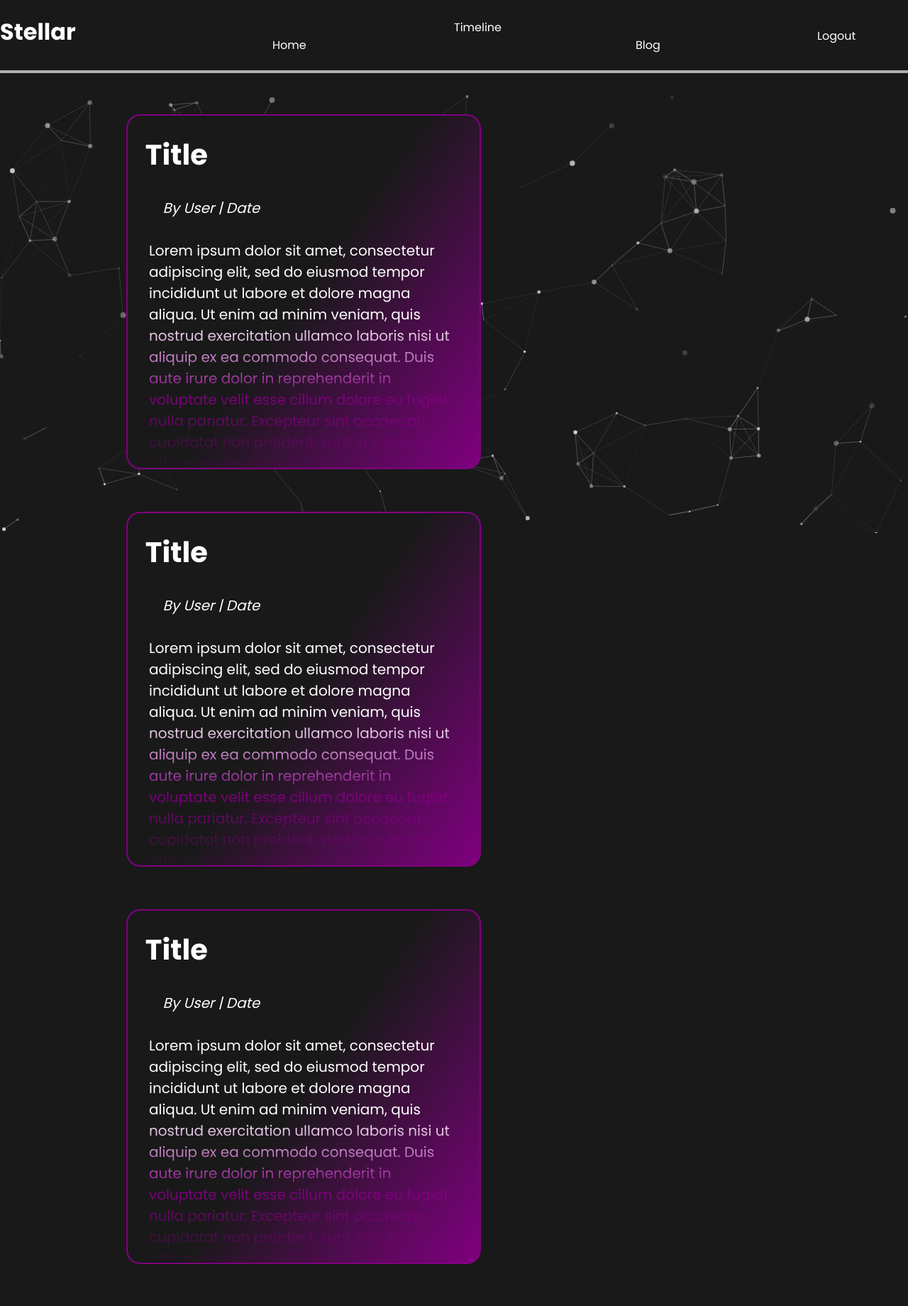
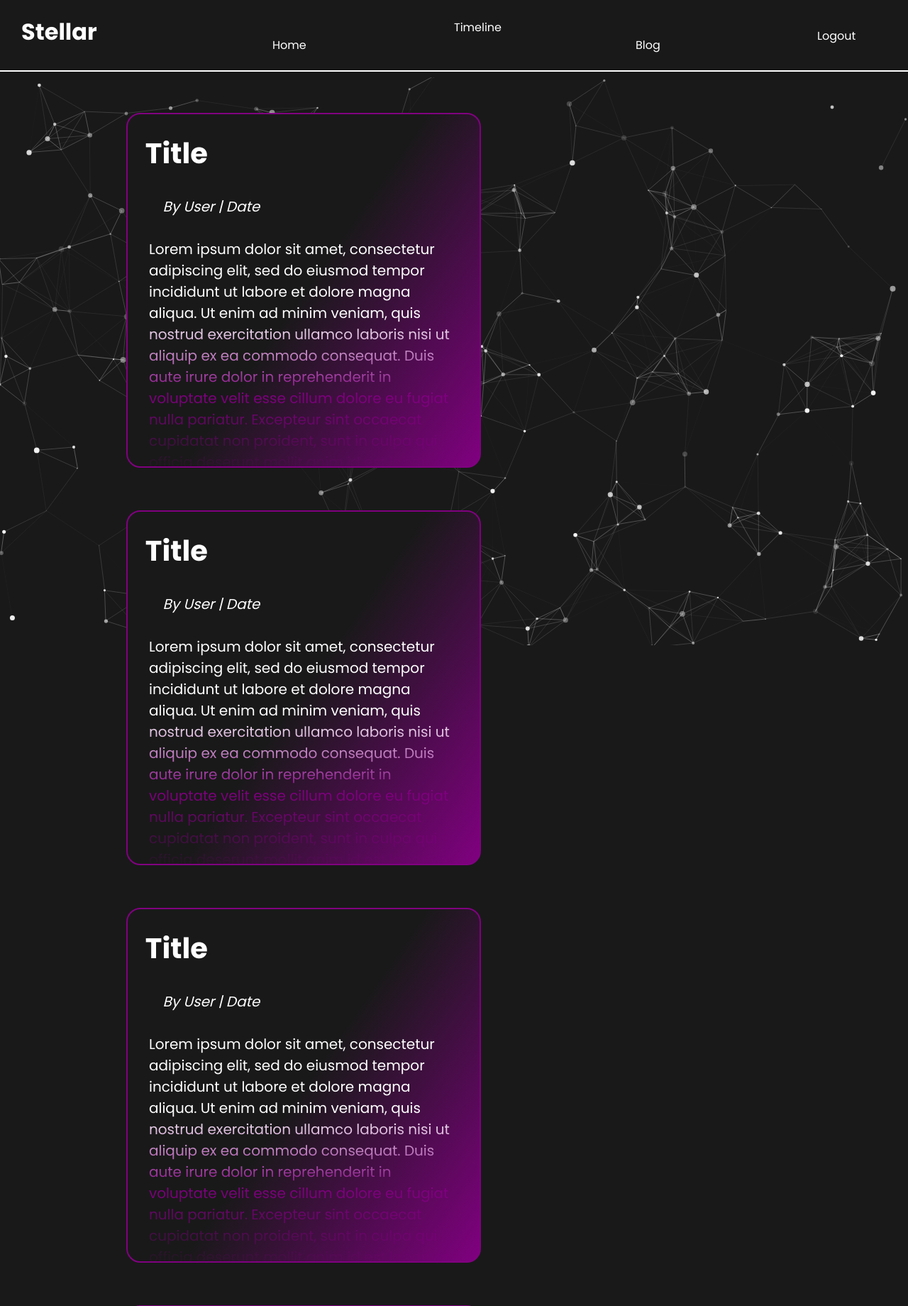
Before and after one commit to Isuru2701/Stellar, a PHP site: page /pages/forum.html in a window 1280 px wide. Shown: the top 1840 px of the page at 71% size. Run offline with PHP 8.4, Linux system fonts and the light colour scheme.

Commit message:
particles fully functional!!

```diff
--- a/pages/forum.html
+++ b/pages/forum.html
@@ -29,7 +29,7 @@
     </script>
 
     <script defer>
-        const canvas = document.querySelector('.particles-js-canvas-el');
+        const canvas = document.querySelector('particles');
 
     // Function to resize the canvas
     function resizeCanvas() {
@@ -48,7 +48,7 @@
 
 <body>
     <header class="navbar">
-        <h1>Stellar</h1>
+        <h1 style="margin-left:30px">Stellar</h1>
         <a id="home" href="" style="margin-top: 20%;">Home</a>
         <a id="timeline" href="timeline.html" style="margin-top: 10%">Timeline</a>
         <a id="forum" href="" style="margin-top: 20%">Blog</a>
--- a/resources/particles.json
+++ b/resources/particles.json
@@ -1,7 +1,7 @@
 {
     "particles": {
       "number": {
-        "value": 120
+        "value": 200
       },
       "color": {
         "value": "#ffffff"
@@ -10,7 +10,7 @@
         "type": "circle"
       },
       "opacity": {
-        "value": 0.8,
+        "value": 1,
         "random": true
       },
       "size": {
@@ -29,12 +29,12 @@
       "detect_on": "canvas",
       "events": {
         "onhover": {
-          "enable": true,
-          "mode": "push"
+          "enable": false,
+          "mode": ""
         },
         "onclick": {
-          "enable": true,
-          "mode": "push"
+          "enable": false,
+          "mode": ""
         },
         "resize": true
       },
@@ -46,13 +46,13 @@
           }
         },
         "push": {
-          "particles_nb": 4
+          "particles_nb": 10
         }
       }
     },
     "life": {
         "duration": {
-          "sync": false,
+          "sync": true,
           "value": 0.4
         }
     },
--- a/styles/forum.css
+++ b/styles/forum.css
@@ -24,10 +24,10 @@ h1 {
 }
 
 hr {
-    color: #ffffffa9;
-    height:4px;
+    color: #ffffff;
+    height:2px;
     border-style: none;
-    background-color: #ffffffa9;
+    background-color: #ffffff;
     width: 100%;
     align-content: center;
 
@@ -51,12 +51,15 @@ a:hover {
 .navbar {
     display: grid;
     grid-template-columns: 30% 20% 20% 20% 10%;
+    background-color: rgb(25, 25, 25);
 }
 
 canvas .particles-js-canvas-el {
     width: 100vw !important;
     height: 100vh !important;
-  }
+}
+
+
 
 /*div & span styles*/
 #container {
@@ -65,13 +68,15 @@ canvas .particles-js-canvas-el {
     display: block;
     color: #ffffff;
     position: absolute;
+    z-index: 1;
 
 }
 
-.particles {
-    position: absolute;
+#particles {
+    position:fixed;
     width: 100%;
-    height: 100%;
+    height: 100vh;
+    z-index: 0;
 
 }
 
```
